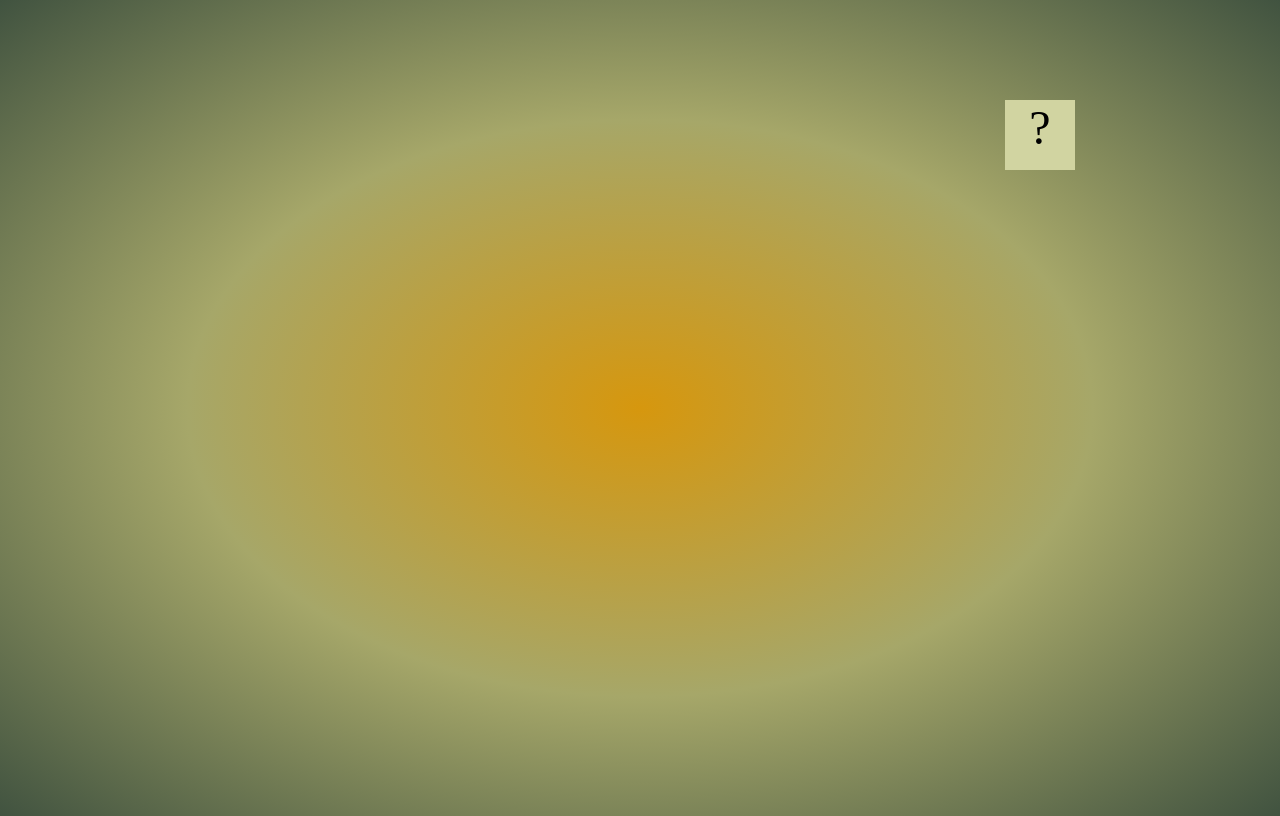
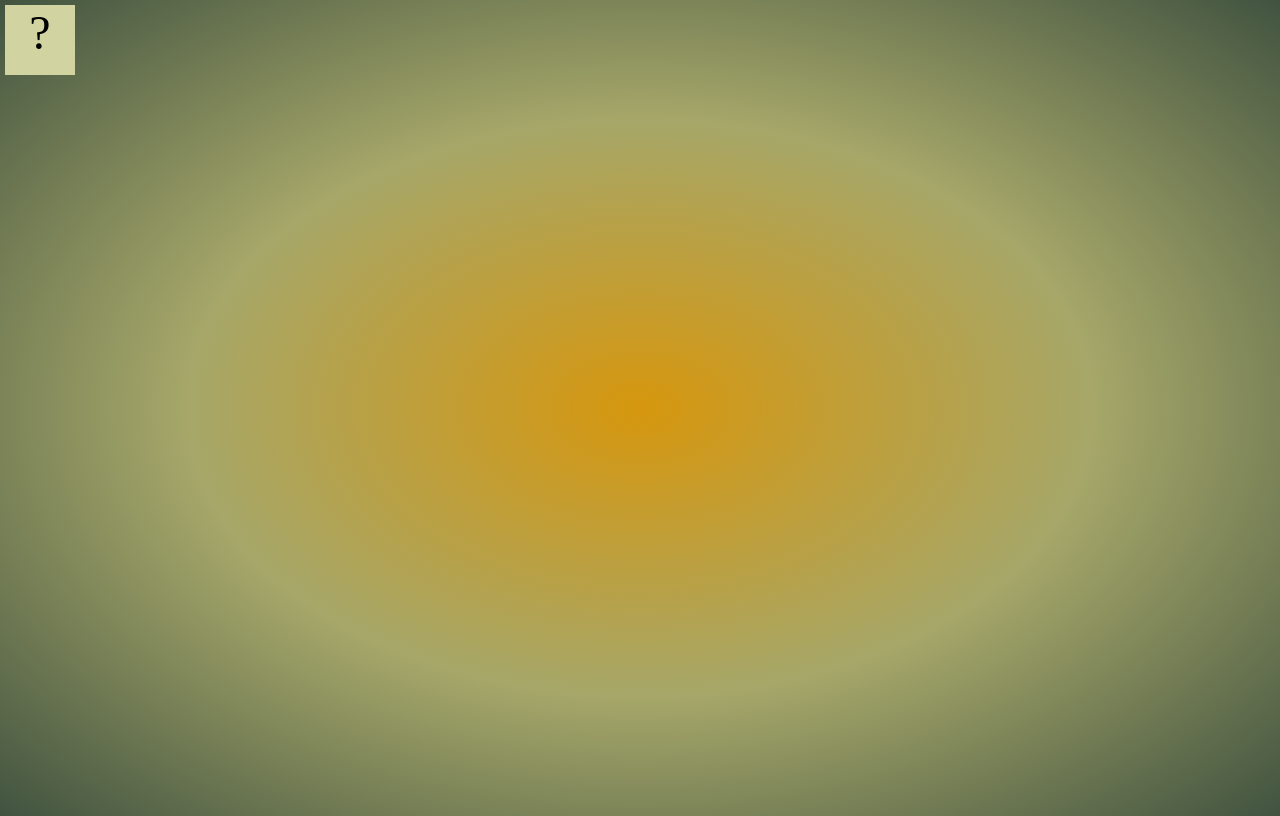
Before and after one commit to KyleighHarkless/KyleighHarkless.github.io, a plain HTML site: page projects/bouncing-box/index.html in a window 1280 px wide. Drawn offline with Linux system fonts and the light colour scheme.

Commit message:
add bouncing box

```diff
--- a/projects/bouncing-box/index.html
+++ b/projects/bouncing-box/index.html
@@ -43,7 +43,7 @@
 			var box = jQuery('.box');	// reference to the HTML .box element
 			var board = jQuery('.board');	// reference to the HTML .board element
 			var boardWidth = board.width();	// the maximum X-Coordinate of the screen
-
+			var boardHeight = board.height();
 			// Every 50 milliseconds, call the update Function (see below)
 			setInterval(update, 50);
 
@@ -51,12 +51,13 @@
 			box.on('click', handleBoxClick);
 
 			// moves the Box to a new position on the screen along the X-Axis
-			function moveBoxTo(newPositionX) {
+			function moveBoxTo(newPositionX, newPositionY) {
 				box.css("left", newPositionX);
+				box.css("top", newPositionY);
 			}
 
 			// changes the text displayed on the Box
-			function changeBoxText(yeye) {
+			function changeBoxText(newText) {
 				box.text(newText);
 			}
 
@@ -65,11 +66,14 @@
 			//////////////////////////////////////////////////////////////////
 
 			// TODO 2 - Variable declarations
-			var positionX = 0 + 5;
+			var positionX = 5;
 
-			var points = 0 + 1
+			var points = 1
 
 			var speed = 10
+
+			var positionY = 5;
+			var speedY = 10;
 
 			/*
 			This Function will be called 20 times/second. Each time it is called,
@@ -78,12 +82,19 @@
 			*/
 			function update() {
 				/* Code to increase positionX by 10 HERE */
-				moveBoxTo(positionX = positionX + speed);
-				if (positionX > 1632) {
+
+				moveBoxTo(positionX, positionY);
+				if (positionX > boardWidth) {
 					(speed = -speed);
 				}
-				else if (positionX < 1) {
-					(speed = -speed);
+				else if (positionX < 0) {
+					(speed = -1 * speed);
+				}
+
+				if (positionY > boardHeight) {
+					(speedY = -speedY);
+				} else if (positionY < 0) {
+					(speedY = -1 * speedY);
 				}
 			};
 
--- a/projects/platformer/platformer.js
+++ b/projects/platformer/platformer.js
@@ -52,8 +52,8 @@ createPlatform(740, 220, 120, 20);
 createPlatform(920, 120, 120, 20);
 createPlatform(1100, 120, 90, 20);
 createPlatform(1250, 120, 90, 20);
-createPlatform(380, 225, 60, 20)
-createPlatform(100, 225, 60, 20)
+createPlatform(380, 225, 60, 20);
+createPlatform(100, 225, 60, 20);
 
 
 
```
